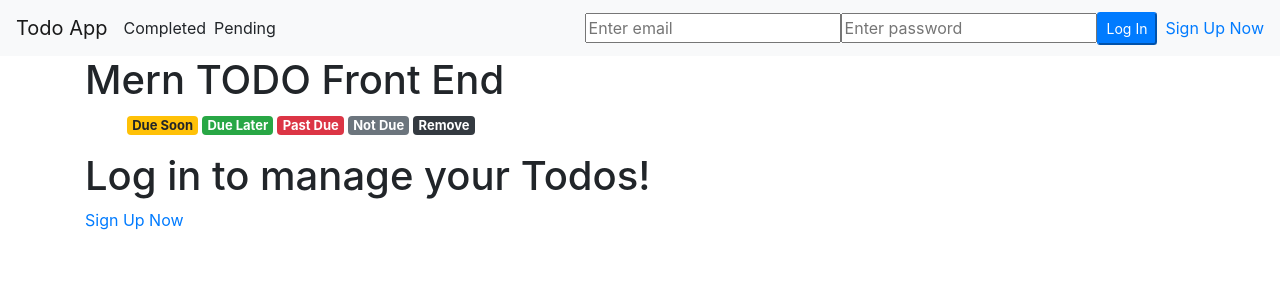
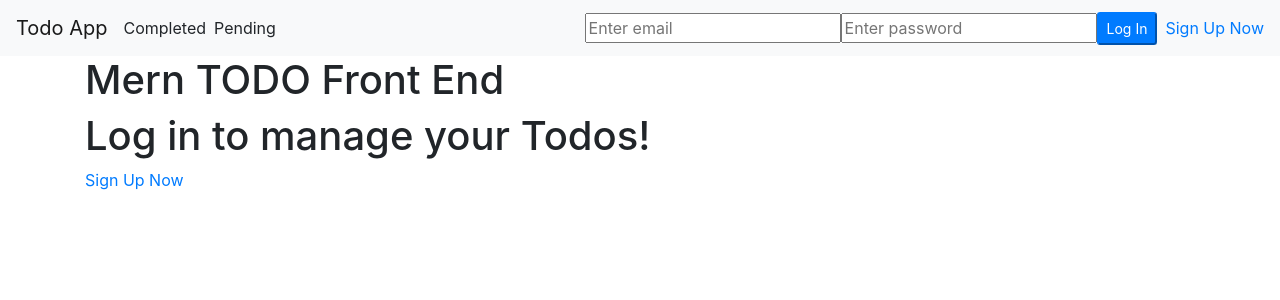
Before and after one commit to Limlight86/MERN-todo-client, a React (Create React App) app: page / in a window 1280 px wide. Shown: the top 300 px of the page. Built offline with nearby package versions, Linux system fonts and the light colour scheme; what moment-range would draw is missing.

Commit message:
implemented conditional error messages on home

```diff
--- a/src/pages/Home.jsx
+++ b/src/pages/Home.jsx
@@ -5,16 +5,18 @@ import DateFilters from "../components/DateFilters"
 import TaskForm from "../components/TaskForm"
 import TasksContainer from "../components/TasksContainer"
 import Search from "../components/Search"
+import ErrorMessage from  "../components/ErrorMessage"
 
 const Home = () => {
-  const { loggedIn } = useContext(AppContext)
+  const { loggedIn, errorMessage } = useContext(AppContext)
 
   return(
     <div>
-      <DateFilters />
+      { errorMessage ? <ErrorMessage /> : null }
       {
         loggedIn ? (
         <div>
+          <DateFilters />
           <Search />
           <TasksContainer />
           <TaskForm />
```
